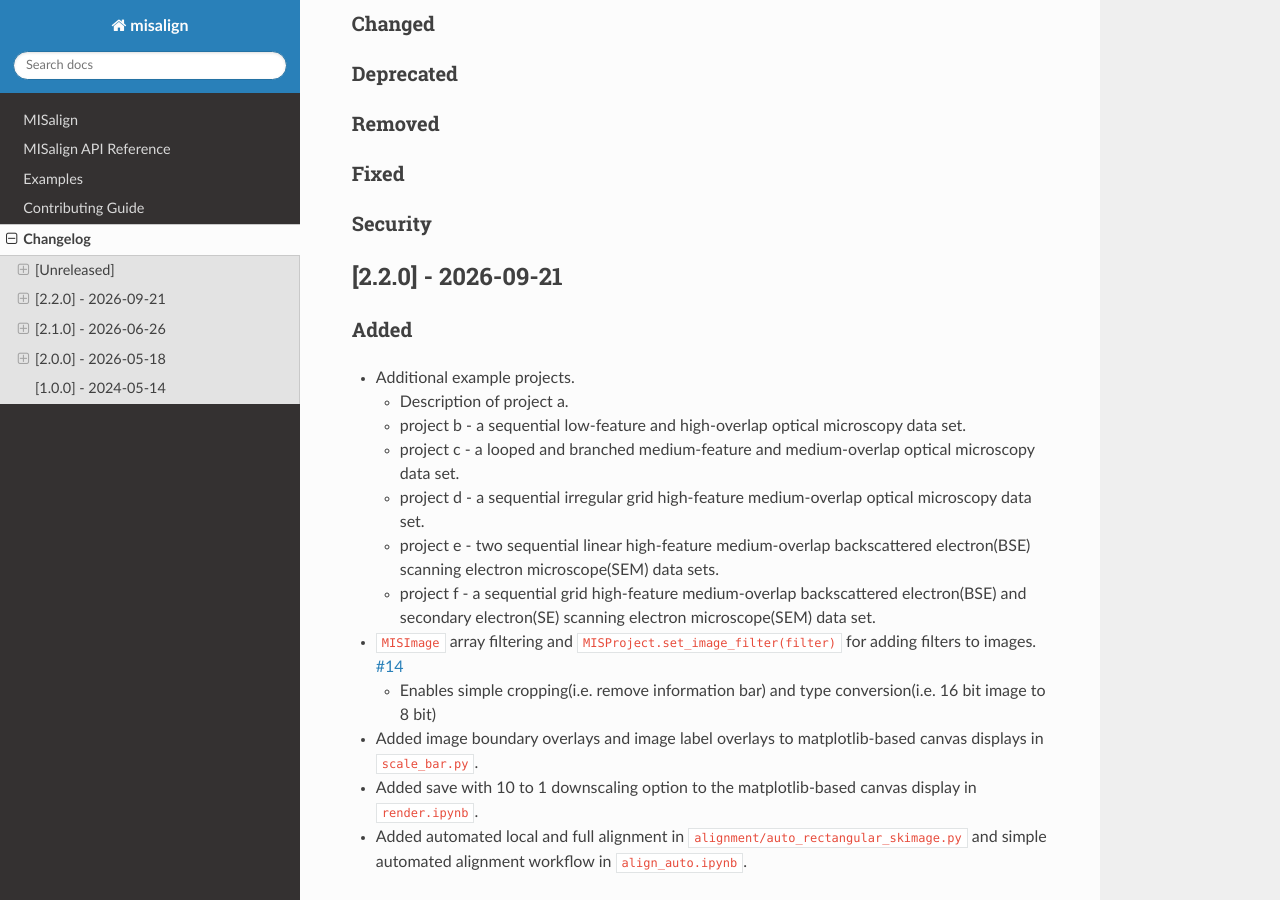
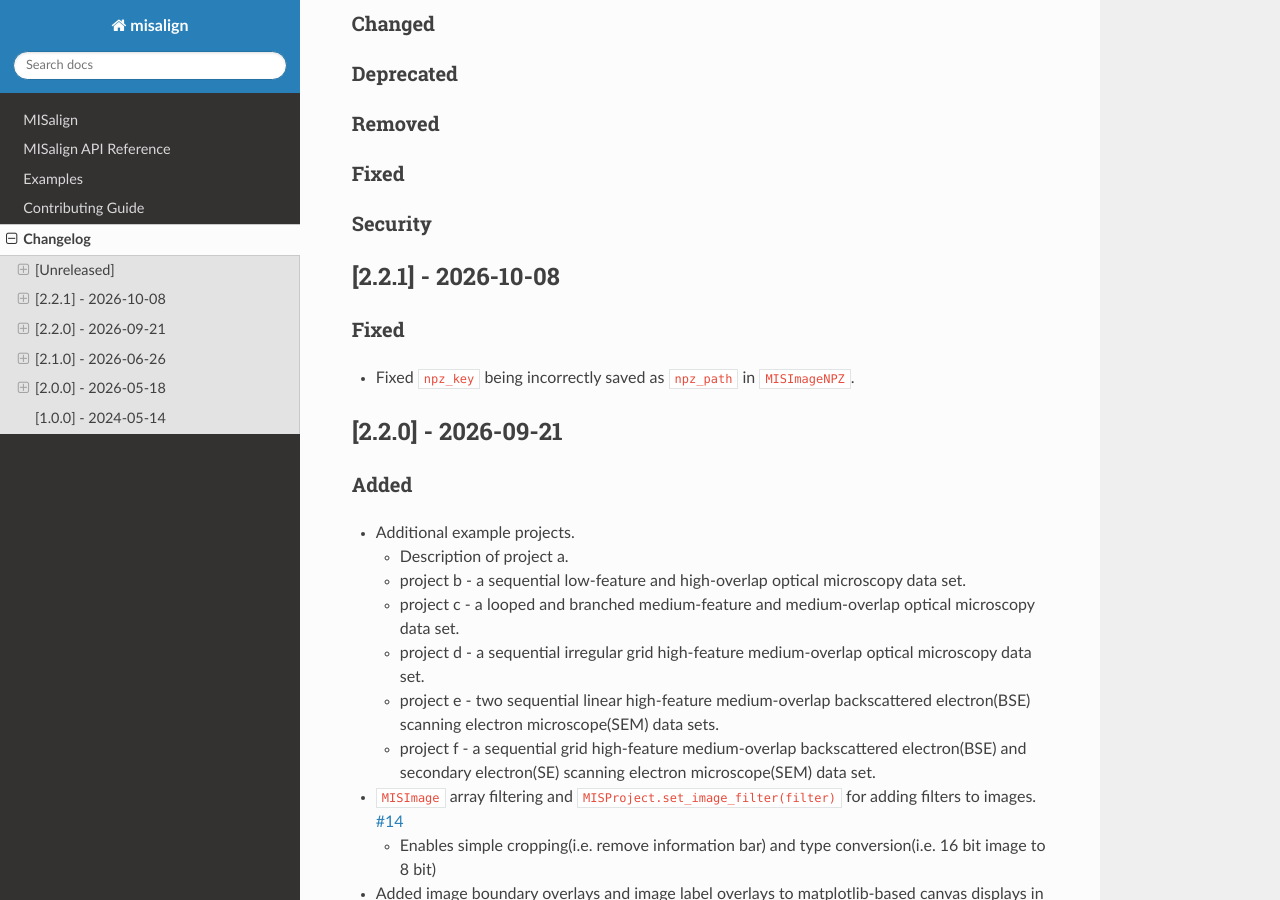
Before and after one commit to jess-garnett/MISalign, a Sphinx documentation site: the page built from docs/source/changelog.md, in a window 1280 px wide and 900 px high, scrolled down 352 px. Built offline with Sphinx 7.4.7 and the Read the Docs theme 3.1.0, drawn with Linux system fonts in a browser that asks for light colours; pages that are not in the unit, such as notebooks, are missing from menus; the version number is read from the project's files by our own code.

Commit message:
Update version number and changelog.

```diff
--- a/CHANGELOG.md
+++ b/CHANGELOG.md
@@ -13,6 +13,10 @@ and this project adheres to [Semantic Versioning](https://semver.org/spec/v2.0.0
 ### Removed
 ### Fixed
 ### Security
+
+## [2.2.1] - 2026-10-08
+### Fixed
+- Fixed `npz_key` being incorrectly saved as `npz_path` in `MISImageNPZ`.
 
 ## [2.2.0] - 2026-09-21
 ### Added
--- a/docs/source/conf.py
+++ b/docs/source/conf.py
@@ -9,7 +9,7 @@
 project = 'misalign'
 copyright = '2023, Jessica Garnett'
 author = 'Jessica Garnett'
-release = '2.2.0'
+release = '2.2.1'
 
 # -- General configuration ---------------------------------------------------
 # https://www.sphinx-doc.org/en/master/usage/configuration.html#general-configuration
--- a/pyproject.toml
+++ b/pyproject.toml
@@ -1,6 +1,6 @@
 [project]
 name = "misalign"
-version = "2.2.0"
+version = "2.2.1"
 description = "A Metallography Image Software for Alignment."
 readme = "README.md"
 authors = [
```
